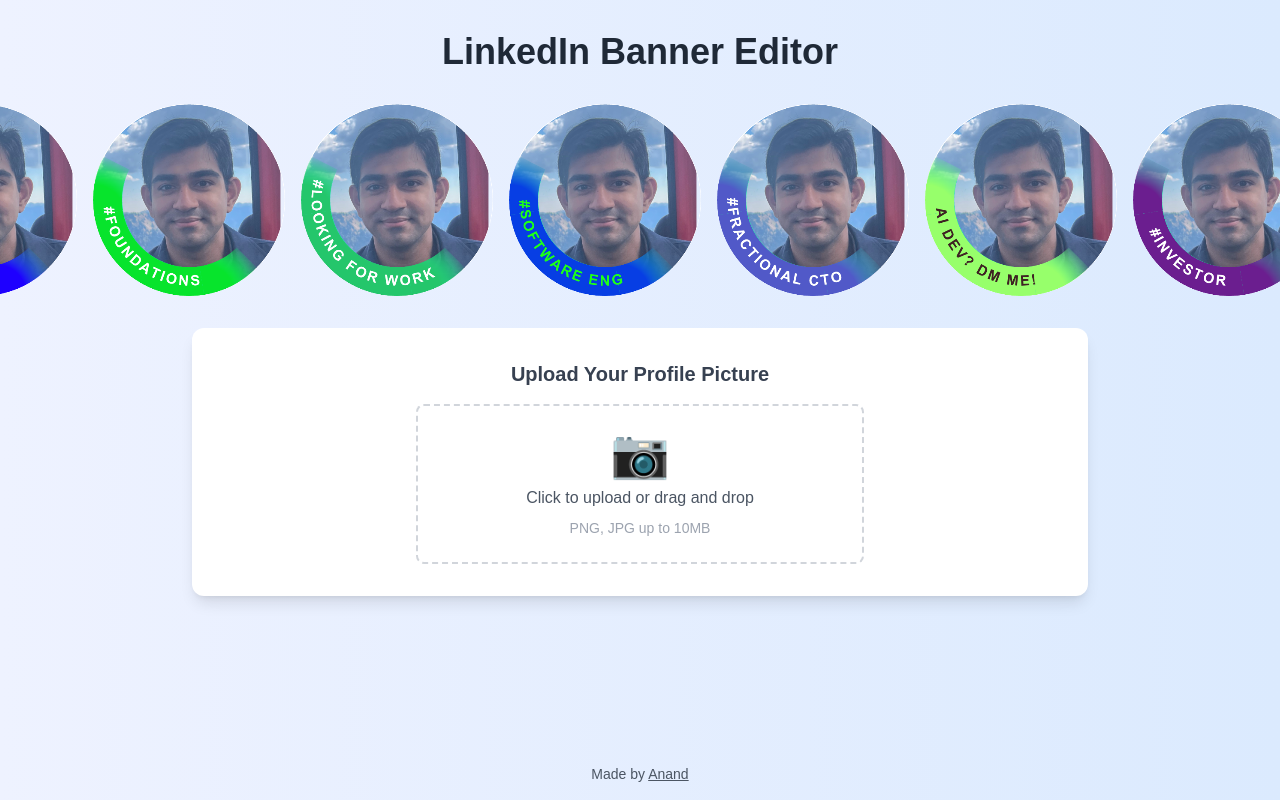
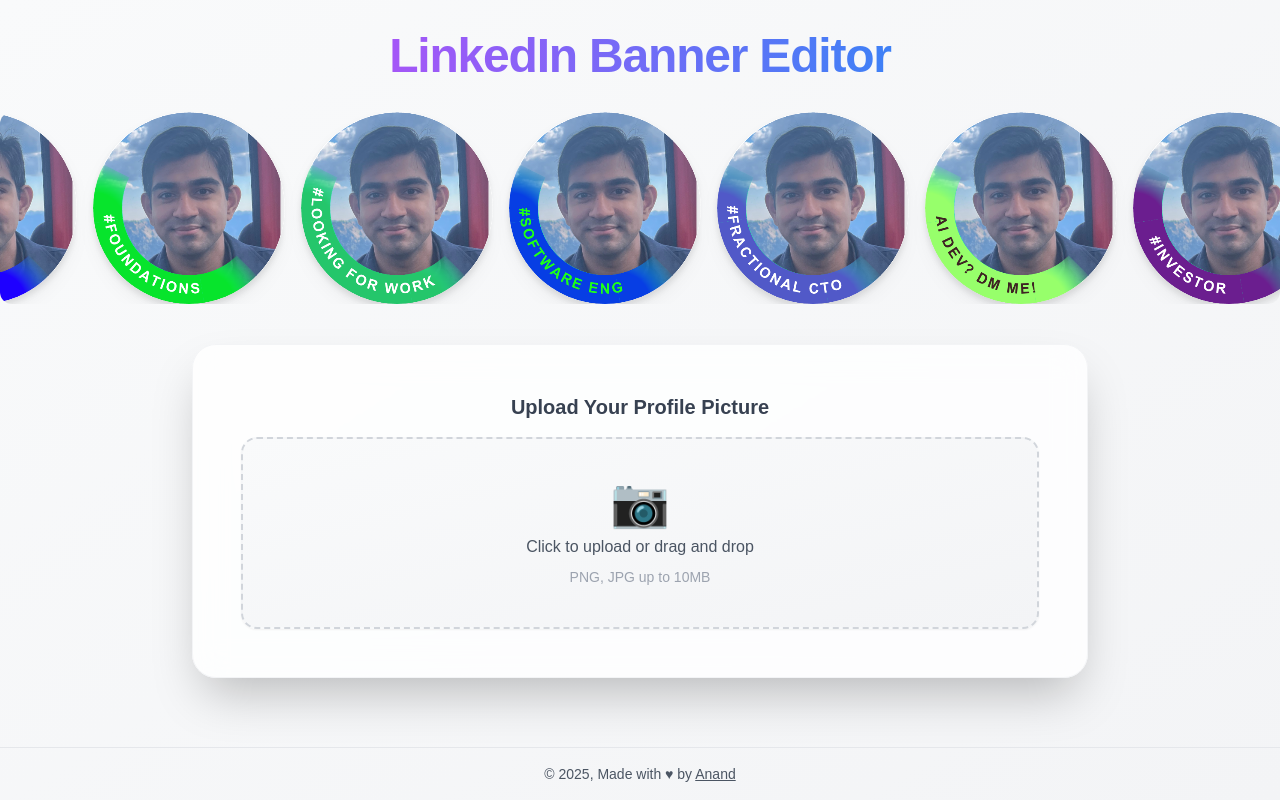
Before and after one commit to ananddtyagi/linkedin-banner, a Next.js app: page / in a window 1280 px wide. Built offline with nearby package versions, Linux system fonts and the light colour scheme.

Commit message:
ui in a great state

```diff
--- a/src/app/page.tsx
+++ b/src/app/page.tsx
@@ -360,15 +360,15 @@
   };
 
   return (
-    <div className="min-h-screen bg-gradient-to-r from-indigo-50 to-blue-100 flex flex-col justify-between">
+    <div className="min-h-screen bg-gradient-to-br from-gray-50 to-gray-100 flex flex-col justify-between">
       <div className="flex flex-col items-center">
         {/* Title at the top */}
-        <h1 className="text-3xl md:text-4xl font-bold text-gray-800 mt-4 md:mt-8 mb-4 md:mb-8 text-center px-4">
+        <h1 className="text-4xl md:text-5xl font-extrabold text-transparent bg-clip-text bg-gradient-to-r from-purple-500 to-blue-500 mt-8 mb-8 text-center tracking-tight px-4">
           LinkedIn Banner Editor
         </h1>
 
         {/* Carousel section */}
-        <div className="w-full overflow-hidden mb-4 md:mb-8">
+        <div className="w-full overflow-hidden mb-8 md:mb-10 rounded-xl ">
           <div
             ref={carouselRef}
             className="flex whitespace-nowrap"
@@ -381,21 +381,21 @@
               <CircularImage
                 key={index}
                 src={`/example${num}.png`}
-                className="h-32 w-32 md:h-48 md:w-48 inline-block mx-2"
+                className="h-32 w-32 md:h-48 md:w-48 inline-block mx-2 rounded-full drop-shadow-lg transition-transform duration-300 hover:scale-110"
               />
             ))}
           </div>
         </div>
 
         {/* Main content area */}
-        <div className="bg-white rounded-xl shadow-lg w-[95%] max-w-4xl mx-auto p-4 md:p-8 mb-8">
+        <div className={`bg-white/80 backdrop-blur-lg rounded-3xl shadow-2xl transition-transform transform ${!image ? 'hover:scale-105' : ''} w-[95%] max-w-4xl mx-auto p-8 md:p-12 mb-12 border border-gray-100`}>
           <div className="grid grid-cols-1 md:grid-cols-2 gap-4 md:gap-8">
             {!image ? (
               <div className="md:col-span-2 flex flex-col items-center justify-center space-y-4">
                 <Label htmlFor="image-upload" className="text-lg md:text-xl font-semibold text-gray-700 block text-center">
                   Upload Your Profile Picture
                 </Label>
-                <div className="border-2 border-dashed border-gray-300 rounded-lg p-4 md:p-6 text-center w-full max-w-md">
+                <div className="border-2 border-dashed border-gray-300 bg-gradient-to-br to-gray-50 rounded-2xl p-8 md:p-10 text-center w-full transition duration-300 transform hover:-translate-y-1 hover:scale-105 shadow-sm hover:shadow-xl">
                   <Input
                     id="image-upload"
                     type="file"
@@ -418,7 +418,7 @@
                   <Label htmlFor="image-upload" className="text-lg md:text-xl font-semibold text-gray-700 block text-center">
                     Upload Your Profile Picture
                   </Label>
-                  <div className="border-2 border-dashed border-gray-300 rounded-lg p-4 md:p-6 text-center">
+                  <div className="border-2 border-dashed border-gray-300 bg-gradient-to-br to-gray-50 rounded-2xl p-8 md:p-10 text-center w-full transition duration-300 transform hover:-translate-y-1 hover:scale-105 shadow-sm hover:shadow-xl">
                     <Input
                       id="image-upload"
                       type="file"
@@ -462,7 +462,7 @@
                         onChange={(e) => setBannerText(e.target.value)}
                         placeholder="Enter banner text"
                         maxLength={18}
-                        className="border border-gray-300 rounded-md p-2"
+                        className="border border-gray-300 rounded-lg p-2 shadow-sm focus:outline-none focus:ring-2 focus:ring-indigo-200"
                       />
                     </div>
 
@@ -476,7 +476,7 @@
                           type="color"
                           value={bannerColor}
                           onChange={(e) => setBannerColor(e.target.value)}
-                          className="h-10 md:h-12 w-full cursor-pointer border border-gray-300 rounded-md"
+                          className="h-10 md:h-12 w-full cursor-pointer border border-gray-300 rounded-lg shadow-sm"
                         />
                       </div>
                       <div className="space-y-2">
@@ -488,7 +488,7 @@
                           type="color"
                           value={textColor}
                           onChange={(e) => setTextColor(e.target.value)}
-                          className="h-10 md:h-12 w-full cursor-pointer border border-gray-300 rounded-md"
+                          className="h-10 md:h-12 w-full cursor-pointer border border-gray-300 rounded-lg shadow-sm"
                         />
                       </div>
                     </div>
@@ -514,7 +514,7 @@
 
                     <Button
                       onClick={handleDownload}
-                      className="w-full py-2 md:py-3 bg-indigo-600 hover:bg-indigo-700 text-white rounded-md shadow"
+                      className="w-full py-3 md:py-4 bg-gradient-to-r from-indigo-500 to-blue-500 hover:from-indigo-600 hover:to-blue-600 text-white font-semibold rounded-lg shadow-lg transform transition-all hover:scale-105"
                     >
                       Download Image
                     </Button>
@@ -527,8 +527,8 @@
       </div>
 
       {/* Credit text */}
-      <div className="w-full py-4 text-center text-gray-600 text-sm bg-gradient-to-r from-indigo-50 to-blue-100">
-        Made by <a href="https://linkedin.com/in/ananddtyagi" target="_blank" rel="noopener noreferrer" className="underline hover:text-gray-800">Anand</a>
+      <div className="w-full py-4 text-center text-gray-600 text-sm border-t border-gray-200">
+        © 2025, Made with ♥ by <a href="https://linkedin.com/in/ananddtyagi" target="_blank" rel="noopener noreferrer" className="underline hover:text-gray-900">Anand</a>
       </div>
     </div>
   );
```
